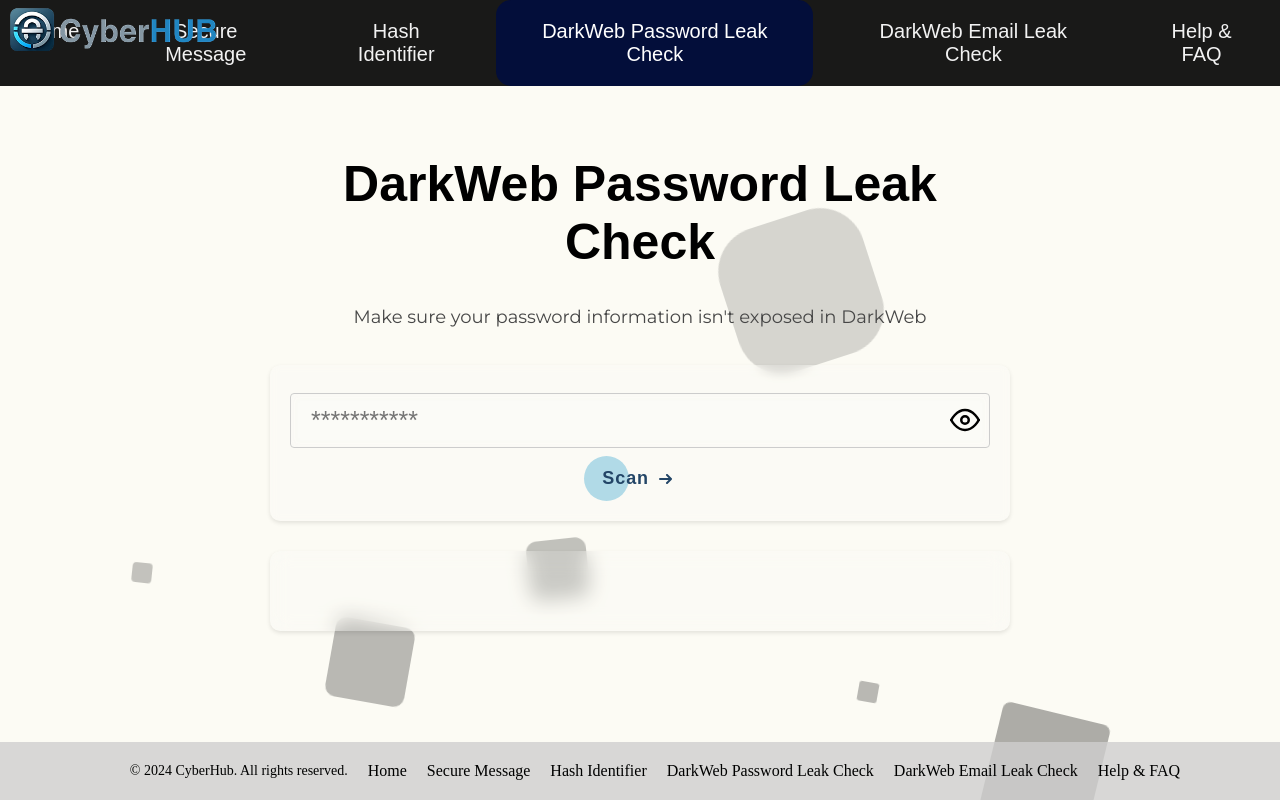
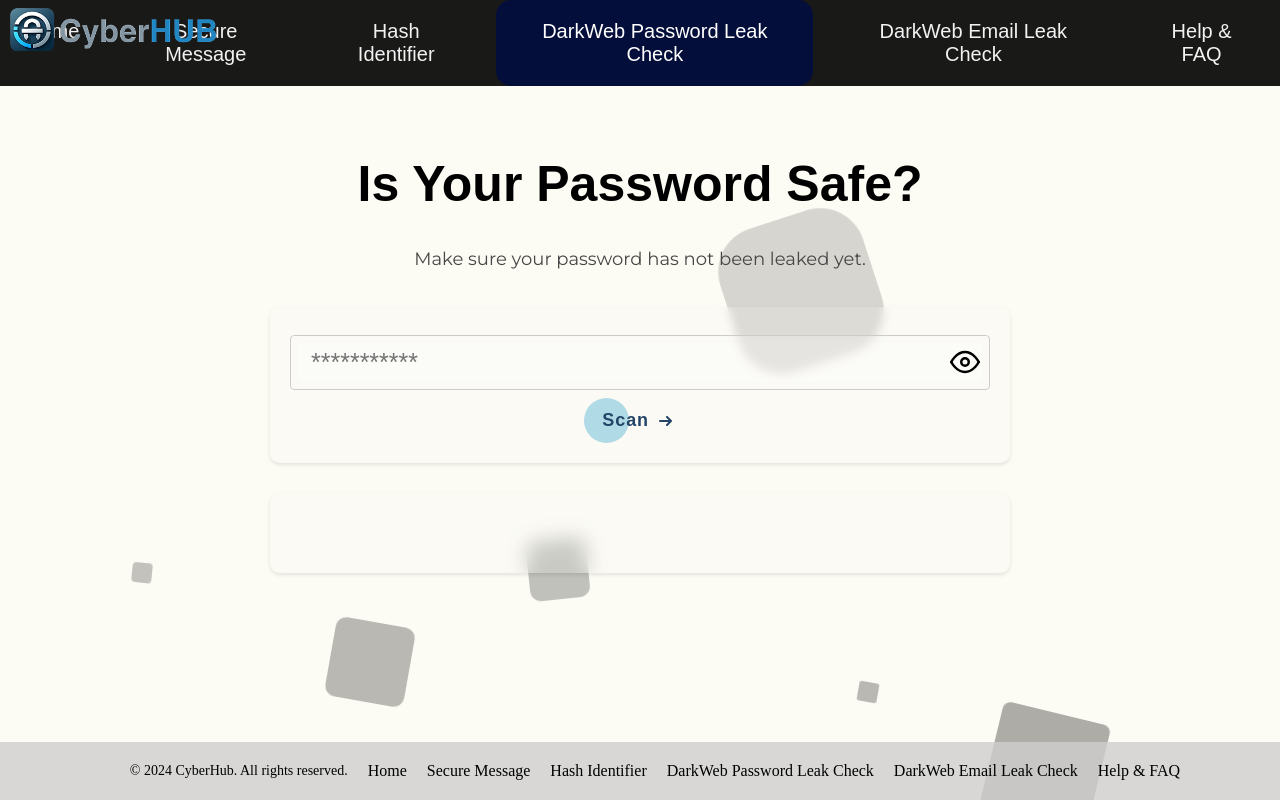
Before and after one commit to spaulll/CyberHUB, a Flask app: page /passwordleak in a window 1280 px wide. Run offline with Flask 3, Linux system fonts and the light colour scheme; some web fonts are replaced.

Commit message:
chore: New heading

```diff
--- a/templates/passwordleak.html
+++ b/templates/passwordleak.html
@@ -153,8 +153,8 @@
         transform: scale(0.95);
     }
 </style>
-<h1 class="heading">DarkWeb Password Leak Check</h1>
-<p class="description">Make sure your password information isn't exposed in DarkWeb</p>
+<h1 class="heading">Is Your Password Safe?</h1>
+<p class="description">Make sure your password has not been leaked yet.</p>
 <div class="form-container">
     <div class="form">
         <form method="POST">
```
